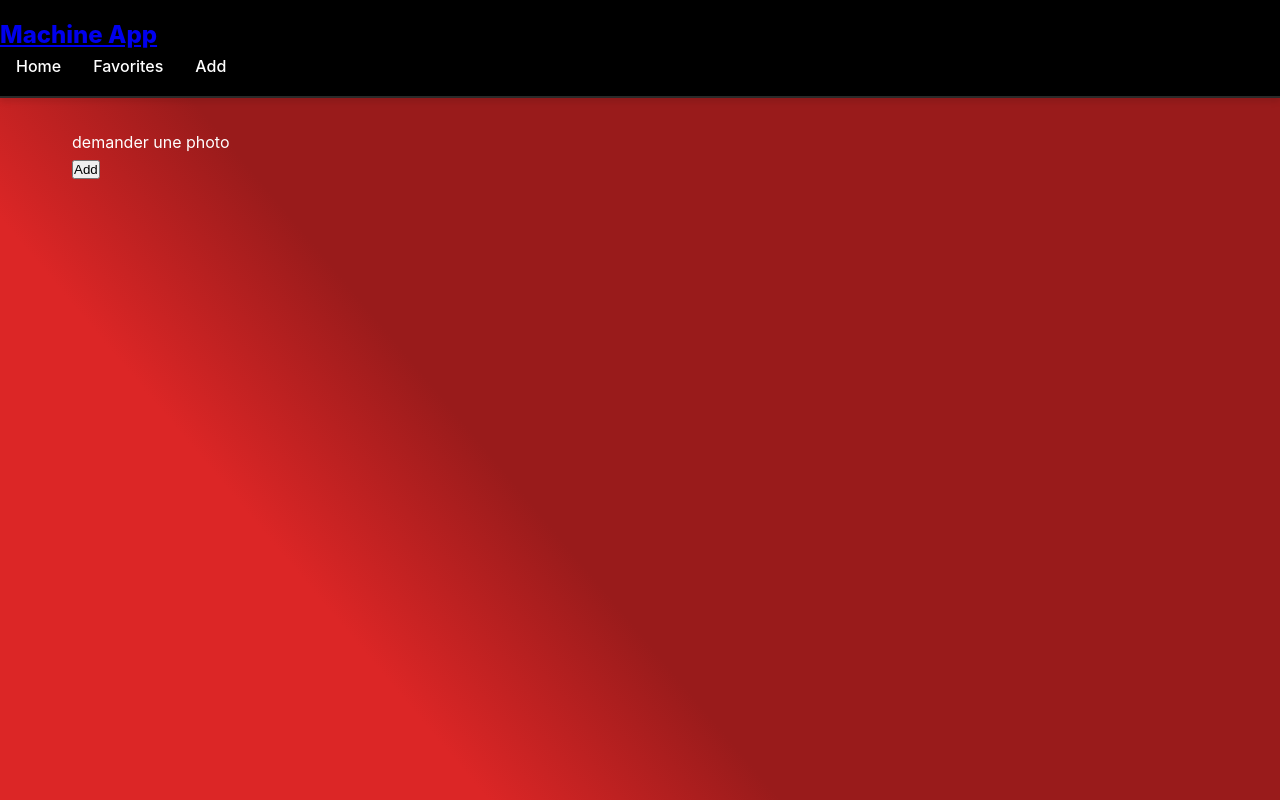
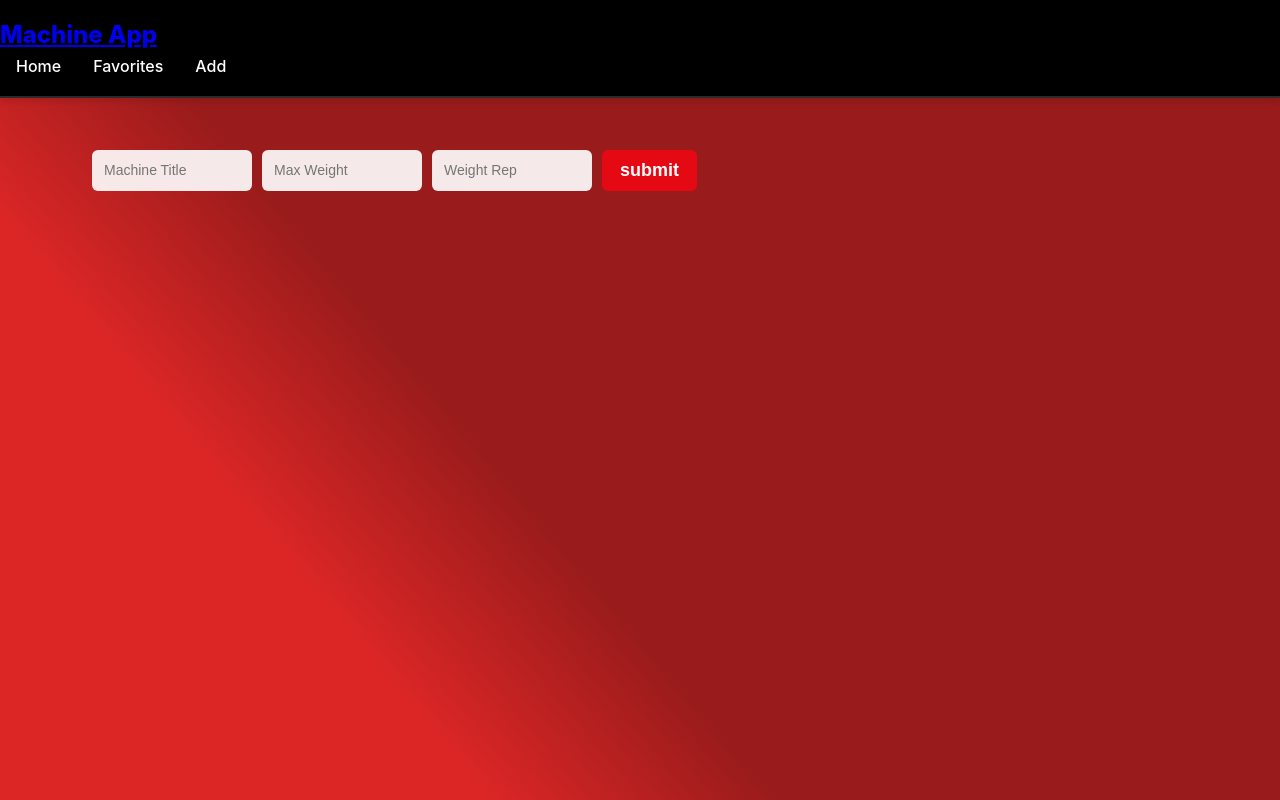
Before and after one commit to Saphire63/muscuApplicationReact, a React (Vite) app in the folder web/: page /add in a window 1280 px wide. Built offline with nearby package versions, Linux system fonts and the light colour scheme.

Commit message:
ajout de machine localStorage

```diff
--- /dev/null
+++ b/web/src/css/addMachine.css
@@ -0,0 +1,54 @@
+/* --- AddMachine.css --- */
+
+.AddMachine-form {
+    display: flex;
+    flex-wrap: wrap;
+    gap: 10px;
+    padding: 20px;
+}
+
+.AddMachine-form input {
+    background: rgba(255, 255, 255, 0.9);
+    border: none;
+    border-radius: 6px;
+    padding: 8px 12px;
+    font-size: 14px;
+    color: #333;
+    transition: all 0.2s ease;
+    width: 160px;
+}
+
+.AddMachine-form input:focus {
+    outline: none;
+    background: #fff;
+    box-shadow: 0 0 6px rgba(255, 70, 70, 0.7);
+    transform: scale(1.03);
+}
+
+.submit-btn {
+    background: #e50914;
+    color: #fff;
+    border: none;
+    border-radius: 6px;
+    padding: 10px 18px;
+    font-weight: 600;
+    cursor: pointer;
+    transition: all 0.3s ease;
+}
+
+.submit-btn:hover {
+    background: #ff1f1f;
+    box-shadow: 0 4px 10px rgba(0, 0, 0, 0.3);
+    transform: translateY(-2px);
+}
+
+.submit-btn:active {
+    transform: scale(0.97);
+}
+
+.AddMachine-form p {
+    width: 100%;
+    margin-top: 10px;
+    font-size: 15px;
+    color: #fff;
+}
--- a/web/src/models/Machine.js
+++ b/web/src/models/Machine.js
@@ -1,6 +1,5 @@
 class Machine {
-    constructor(id, title, image, alt, poidsMax = 0, poidsActuel = 0) {
-        this.id = id
+    constructor( title, image, alt, poidsMax = 0, poidsActuel = 0) {
         this.title = title
         this.image = image
         this.alt = alt
--- a/web/src/pages/AddMachine.jsx
+++ b/web/src/pages/AddMachine.jsx
@@ -1,12 +1,75 @@
+import { use, useState } from "react"
 import "../css/global.css"
+import Machine from "../models/Machine.js"
+import "../css/addMachine.css"
+
+
 
 function AddMachine(){
+    const [title, setTitle] = useState("")
+    const [poidsMax, setPoidsMax] = useState("")
+    const [poidsActuel, setPoidsActuel] = useState("")
+    const [message, setMessage] = useState("")
+    const handleAddMachine = (e) => {
+        e.preventDefault()
+
+        const image = "noImage"
+        const alt = title ? `${title} image` : "machine image"
+
+        const nM = new Machine(
+            title,
+            image,
+            alt,
+            Number(poidsMax) || 0,
+            Number(poidsActuel) || 0
+        )
+        // Utiliser console.log au lieu de print
+        //stockage de l'info en localStorage:
+        try{
+            const existingMachine = JSON.parse(localStorage.getItem(title))
+            if(existingMachine){
+                setMessage("machine déjà existante")
+            }
+            else{
+                localStorage.setItem(title, JSON.stringify(nM))
+                setMessage("machine crée")
+            }
+        }
+        catch(err){
+            console.log('Erreur sauvegarde machine', err)
+            setMessage("probleme lors de la création de machine")
+        }
+
+    }
+
+
     return (
     <div>
-        <p>demander une photo</p>
-        <button className="AddMachine-btn">Add</button>
+        <form className="AddMachine-form" onSubmit={handleAddMachine}>
+            <input
+            type="text"
+            placeholder="Machine Title"
+            className="machine-title-input"
+            value={title}
+            onChange={(e) => setTitle(e.target.value)}
+            />
+            <input
+            type="text"
+            placeholder="Max Weight "
+            className="max-weight-input input"
+            value={poidsMax}
+            onChange={(e) => setPoidsMax(e.target.value)}/>
+            <input
+            type="text"
+            placeholder="Weight Rep"
+            className="mid-weight-input input"
+            value={poidsActuel}
+            onChange={(e) => setPoidsActuel(e.target.value)}/>
+            <button type="submit" className="submit-btn">submit</button>
+        </form>
+        {message && <p>{message}</p>}
     </div>
-    );
+    )
 }
 
 export default AddMachine
--- a/web/src/pages/Home.jsx
+++ b/web/src/pages/Home.jsx
@@ -16,10 +16,10 @@ function Home(){
     const navigate = useNavigate();
 
     const machines = [
-        new Machine(1, "deadlift", "/images/sdt.jpg", "soulever de terre", 200, 140),
-        new Machine(2, "benchpress", "/images/developpecouche.jpeg", "développé couché", 150, 100),
-        new Machine(3, "squat", "/images/squat.jpg", "Squat", 220, 160),
-        new Machine(4, "incline bench", "/images/developperincline.png", "développé incliné", 120, 80),
+        new Machine("deadlift", "/images/sdt.jpg", "soulever de terre", 200, 140),
+        new Machine("benchpress", "/images/developpecouche.jpeg", "développé couché", 150, 100),
+        new Machine("squat", "/images/squat.jpg", "Squat", 220, 160),
+        new Machine("incline bench", "/images/developperincline.png", "développé incliné", 120, 80),
     ]
     const handleSearch = (e) => {
         e.preventDefault() // empeche le rechargement de la page
@@ -37,7 +37,7 @@ function Home(){
 
 
     const handleMachineClick = (machine) => {
-        navigate(`/machine/${machine.id}`, { state: { machine } })
+        navigate(`/machine/${machine.title}`, { state: { machine } })
     }
 
 
@@ -62,7 +62,7 @@ function Home(){
             {machinesToDisplay.map(machine =>(  // .map parcours toute la liste machines et vas donner l'objet machine qui est égale a machineCard ...
                 <MachineCard
                     machine={machine}
-                    key={machine.id}
+                    key={machine.title}
                     onClick={() => handleMachineClick(machine)}
                 />
             ))}
--- a/web/src/pages/MachineInfos.jsx
+++ b/web/src/pages/MachineInfos.jsx
@@ -2,7 +2,7 @@ import { useLocation, useParams, useNavigate } from "react-router-dom"
 import "../css/global.css"
 import "../css/machineInfos.css"
 function MachineInfos(){
-    const { id } = useParams()
+    const { title } = useParams()
     const location = useLocation()
     const machine = location.state?.machine
     const navigate = useNavigate()
@@ -10,7 +10,7 @@ function MachineInfos(){
     if (!machine) {
         return (
             <div className="machine-info">
-                <h2>Détails de la machine {id}</h2>
+                <h2>Détails de la machine {title}</h2>
                 <p>Aucune donnée de machine fournie (navigué directement ou état manquant).</p>
                 <button onClick={() => navigate(-1)}>Retour</button>
             </div>
```
